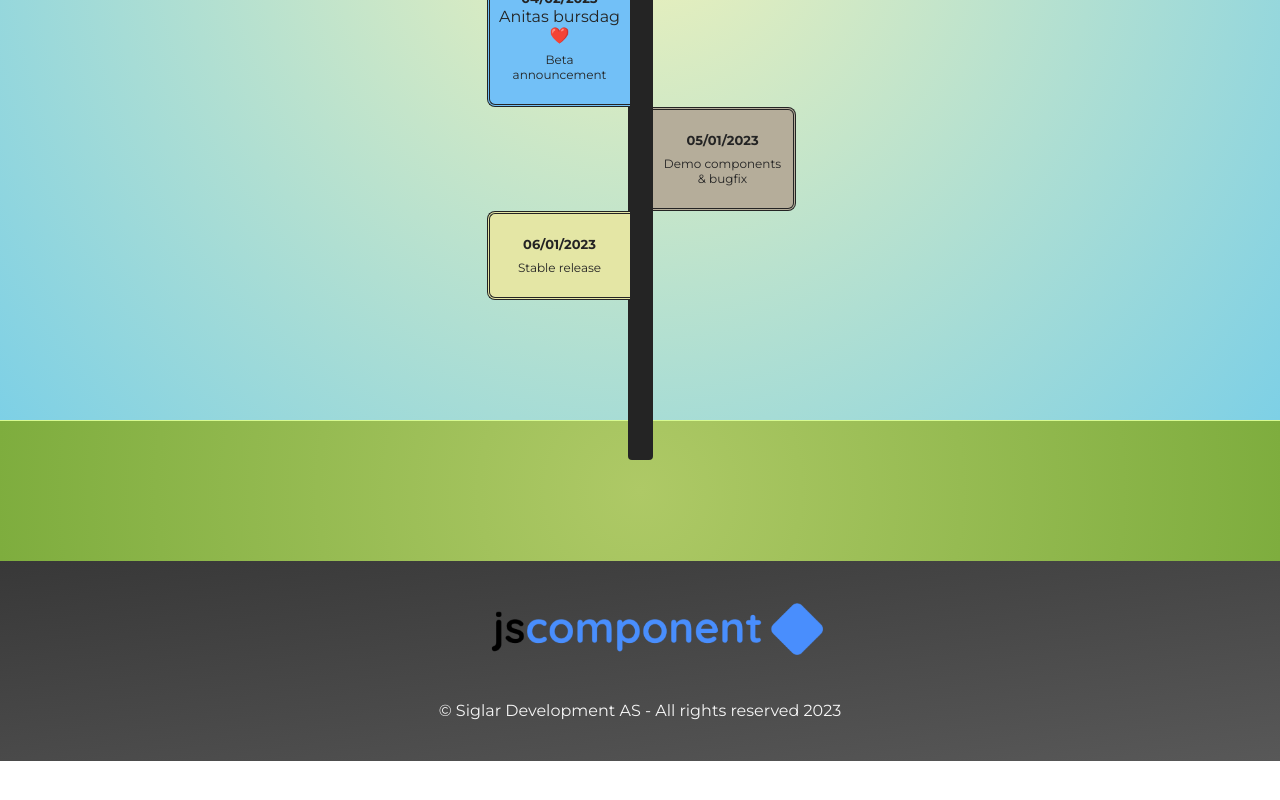
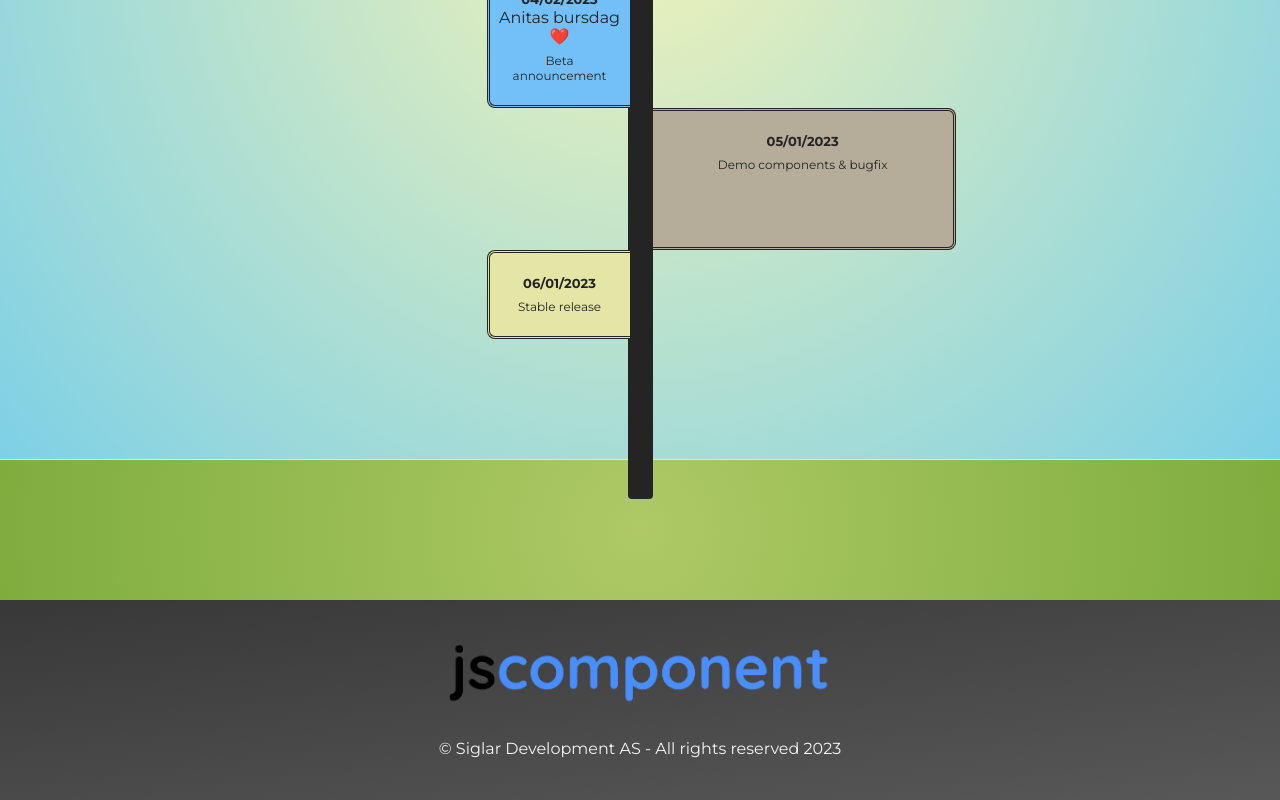
Before and after one commit to jscomponent/roadmap, a Vue app: page / in a window 1280 px wide. Shown: the part 842-1642 px from the top of the page. Before the commit the page ends 1603 px from the top, so only its background shows below. Built offline with nearby package versions, Linux system fonts and the light colour scheme; a web font is replaced by a local one.

Commit message:
Stored by jscomponent 1680615021621

```diff
--- a/src/App.vue
+++ b/src/App.vue
@@ -4,7 +4,7 @@
             Roadmap
         </h2>
         <div style="width:25px;margin-right:auto;margin-left:auto;background-color:#242424ff;border-top-left-radius:8px;border-top-right-radius:8px;border-bottom-left-radius:4px;border-bottom-right-radius:4px;padding-top:10px;padding-bottom:160px;z-index:1;position:relative">
-            <div class="card" style="background-color:#6cd99bff;width:369.003px;height:184.047px">
+            <div class="card" style="background-color:#6cd99bff;width:389.919px;height:184.642px">
                 <time datetime="">
                     {{
                         new Date('2023-02-25')
@@ -107,7 +107,7 @@
                     Beta announcement
                 </p>
             </div>
-            <div class="card">
+            <div class="card" style="width:300.328px;height:106.278px">
                 <time datetime="">
                     {{
                         new Date('2023-05-01')
@@ -140,7 +140,8 @@
         </div>
         <div style="width:100%;z-index:0;margin-top:-40px;height:140px;position:relative;background:radial-gradient(circle, rgba(174,201,102,1) 0%, rgba(126,173,62,1) 100%);border-top-width:1px;border-color:#d7fa91ff;border-style:solid;border-bottom-width:0px;border-right-width:0px;border-left-width:0px">
             <div style="position:absolute;width:100%;bottom:-200px;top:100%;background:linear-gradient(353deg, rgba(88,88,88,1) 0%, rgba(56,56,56,1) 100%);text-align:center;color:#f5f5f5ff;padding-top:100px">
-                <img src="@/assets/jsComponent.png" style="width:335px;height:auto;margin-bottom:40px;margin-left:35px;box-sizing:border-box;display:inline-block;position:relative;margin-top:-60px" /> <span style="display:block;margin-bottom:35px">
+                <div style="width:386px;height:79px;margin-right:auto;margin-left:auto;margin-top:-70px;margin-bottom:30px" class="logo">
+                </div> <span style="display:block;margin-bottom:35px">
                     © Siglar Development AS
                     - All rights reserved
                     {{new Date().getFullYear()}}
@@ -241,6 +242,11 @@
         border-bottom-right-radius: 8px;
         border-left-width: 0px;
     }
+
+    .logo {
+        background-image: url(@/assets/jsComponent.png);
+        background-size: cover;
+    }
 </style>
 <style>
     .card p {
```
